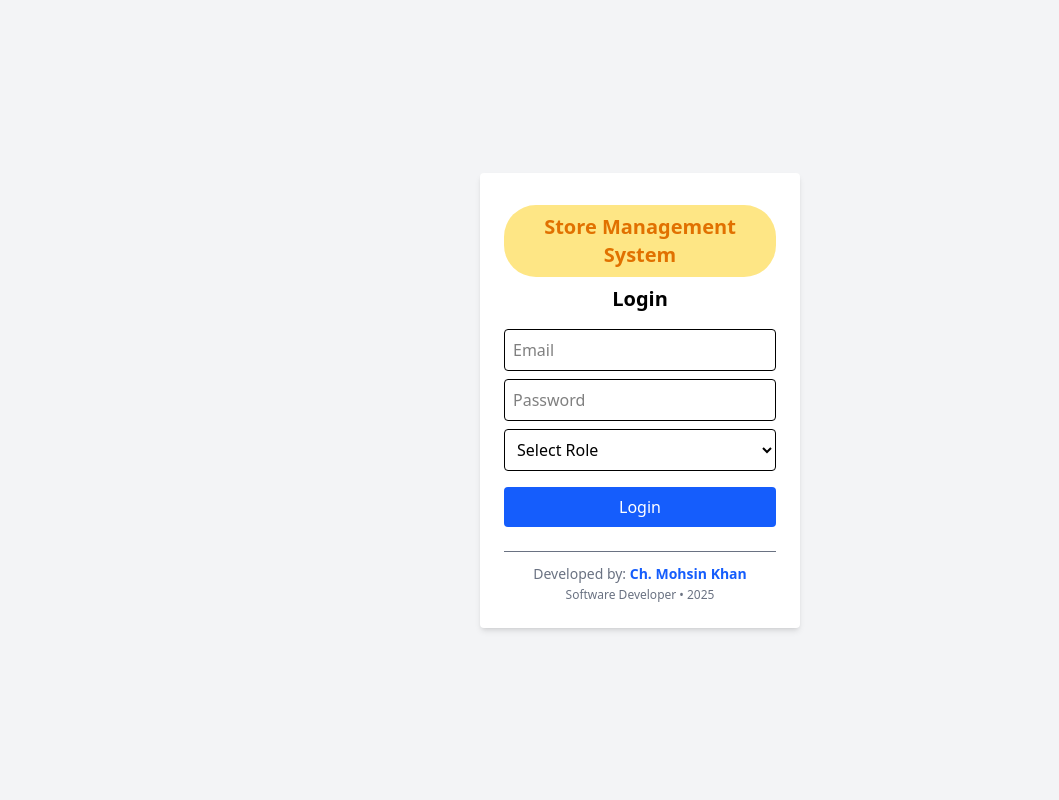
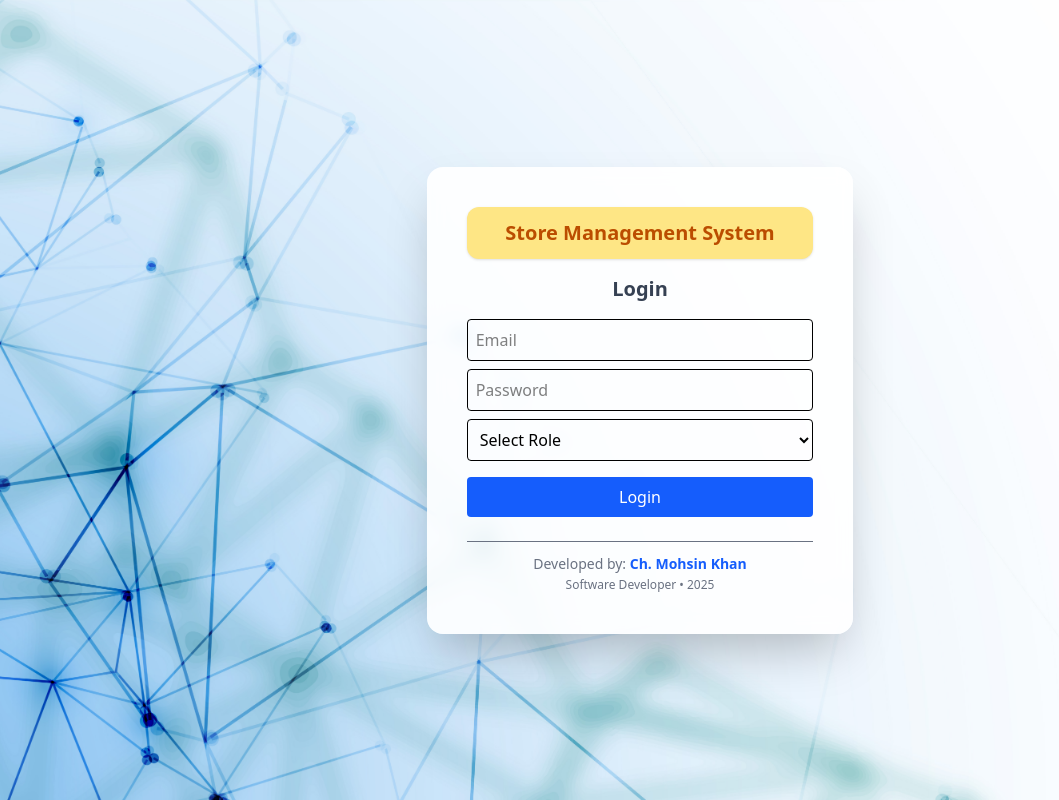
Before and after one commit to mohsinmughal5/shop-management-system, a React (Vite) app: page / in a window 1280 px wide. Shown: the whole page, without its empty margins (0-1059 px from the left). Built offline with nearby package versions, Linux system fonts and the light colour scheme.

Commit message:
login background

```diff
--- a/src/pages/Login.jsx
+++ b/src/pages/Login.jsx
@@ -1,75 +1,3 @@
-// import React from 'react'
-// import { useForm } from 'react-hook-form'
-// import { useAuth } from '../context/AuthContext'
-// import { Link } from 'react-router-dom'
-
-// const Login = () => {
-//   const { login } = useAuth()
-//   const {
-//     register,
-//     handleSubmit,
-//     formState: { errors },
-//   } = useForm()
-
-//   const onSubmit = (data) => {
-//     console.log('Login Data:', data)
-//     login() // set isLoggedIn = true
-//   }
-
-//   return (
-//     <div className="flex justify-center items-center min-h-screen bg-gray-100">
-//       <form
-//         onSubmit={handleSubmit(onSubmit)}
-//         className="bg-white shadow-md rounded p-6 w-80"
-//       >
-//         <div className='bg-amber-200 rounded-4xl mt-2 mb-2 p-2'>
-//           <h3 className='text-xl font-extrabold mb-auto mt-auto text-amber-600 text-center'>
-//             Store Managment System </h3>
-//         </div>
-//         <h2 className="text-xl font-bold mb-4 text-center">Login</h2>
-
-//         <input
-//           type="email"
-//           placeholder="Email"
-//           {...register('email', { required: 'Email is required' })}
-//           className="border p-2 w-full mb-2 rounded"
-//         />
-//         {errors.email && (
-//           <p className="text-red-500 text-sm mb-2">{errors.email.message}</p>
-//         )}
-
-//         <input
-//           type="password"
-//           placeholder="Password"
-//           {...register('password', {
-//             required: 'Password is required',
-//             minLength: { value: 6, message: 'Min length is 6' },
-//           })}
-//           className="border p-2 w-full mb-2 rounded"
-//         />
-//         {errors.password && (
-//           <p className="text-red-500 text-sm mb-2">{errors.password.message}</p>
-//         )}
-
-//         <button
-//           type="submit"
-//           className="bg-blue-600 text-white w-full py-2 rounded hover:bg-blue-700"
-//         >
-//           Login
-//         </button>
-//          <footer className="text-center text-gray-500 text-sm mt-6 border-t pt-3">
-//         Developed by: <a href='https://mohsin-portfolio-ten.vercel.app/' className="font-semibold text-blue-600 hover:underline cursor-pointer">Ch. Mohsin Khan</a>
-//         <br />
-//         <span className="text-xs">Software Developer • 2025</span>
-//       </footer>
-//       </form>
-
-//     </div>
-//   )
-// }
-
-// export default Login
-
 import React from 'react'
 import { useForm } from 'react-hook-form'
 import { useAuth } from '../context/AuthContext'
@@ -84,27 +12,36 @@ const Login = () => {
 
   const onSubmit = (data) => {
     console.log('Login Data:', data)
-    login(data.role) // pass selected role to AuthContext
+    login(data.role)
   }
 
   return (
-    <div className="flex justify-center items-center min-h-screen bg-gray-100">
+    <div
+      className="flex justify-center items-center min-h-screen bg-cover bg-center"
+      style={{
+        backgroundImage: "url('/public/login-bg.jpg')",
+      }}
+    >
+      <div className="bg-white/90 backdrop-blur-sm shadow-2xl rounded-2xl p-10 w-full md:w-1/2 lg:w-1/3 h-full flex justify-center items-center">
         <form
           onSubmit={handleSubmit(onSubmit)}
-        className="bg-white shadow-md rounded p-6 w-80"
+          className="w-80 md:w-96"
         >
-        <div className='bg-amber-200 rounded-4xl mt-2 mb-2 p-2'>
-          <h3 className='text-xl font-extrabold mb-auto mt-auto text-amber-600 text-center'>
+          <div className="bg-amber-200 rounded-xl mb-4 p-3 shadow-sm">
+            <h3 className="text-xl font-extrabold text-amber-700 text-center">
               Store Management System
             </h3>
           </div>
-        <h2 className="text-xl font-bold mb-4 text-center">Login</h2>
+
+          <h2 className="text-xl font-bold mb-4 text-center text-gray-700">
+            Login
+          </h2>
 
           <input
             type="email"
             placeholder="Email"
             {...register('email', { required: 'Email is required' })}
-          className="border p-2 w-full mb-2 rounded"
+            className="border p-2 w-full mb-2 rounded focus:outline-none focus:ring-2 focus:ring-blue-400"
           />
           {errors.email && (
             <p className="text-red-500 text-sm mb-2">{errors.email.message}</p>
@@ -117,16 +54,15 @@ const Login = () => {
               required: 'Password is required',
               minLength: { value: 6, message: 'Min length is 6' },
             })}
-          className="border p-2 w-full mb-2 rounded"
+            className="border p-2 w-full mb-2 rounded focus:outline-none focus:ring-2 focus:ring-blue-400"
           />
           {errors.password && (
             <p className="text-red-500 text-sm mb-2">{errors.password.message}</p>
           )}
 
-        {/* Role selection */}
           <select
             {...register('role', { required: 'Role is required' })}
-          className="border p-2 w-full mb-4 rounded"
+            className="border p-2 w-full mb-4 rounded focus:outline-none focus:ring-2 focus:ring-blue-400"
           >
             <option value="">Select Role</option>
             <option value="admin">Admin</option>
@@ -139,7 +75,7 @@ const Login = () => {
 
           <button
             type="submit"
-          className="bg-blue-600 text-white w-full py-2 rounded hover:bg-blue-700"
+            className="bg-blue-600 text-white w-full py-2 rounded hover:bg-blue-700 transition"
           >
             Login
           </button>
@@ -147,7 +83,7 @@ const Login = () => {
           <footer className="text-center text-gray-500 text-sm mt-6 border-t pt-3">
             Developed by:{' '}
             <a
-            href='https://mohsin-portfolio-ten.vercel.app/'
+              href="https://mohsin-portfolio-ten.vercel.app/"
               className="font-semibold text-blue-600 hover:underline cursor-pointer"
             >
               Ch. Mohsin Khan
@@ -157,6 +93,7 @@ const Login = () => {
           </footer>
         </form>
       </div>
+    </div>
   )
 }
 
```
Also changed, not shown: public/login-bg.jpg (added). Lines whose indentation alone changed are shown as unchanged.
